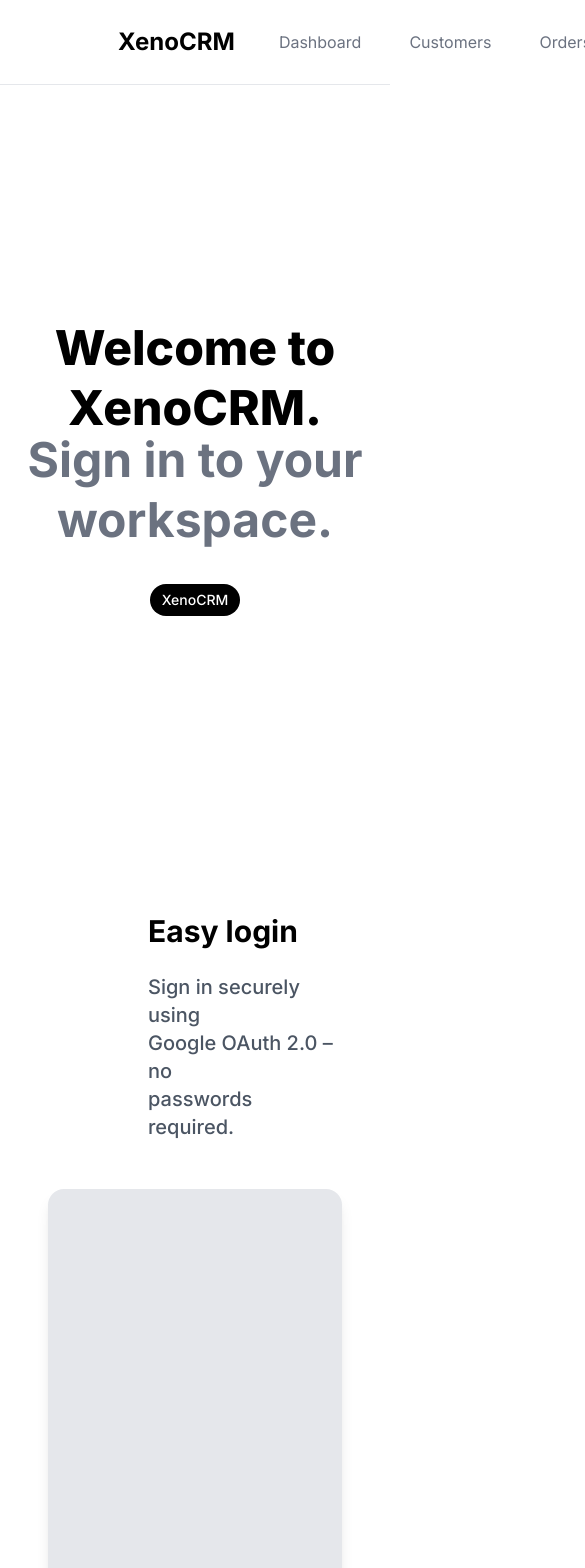
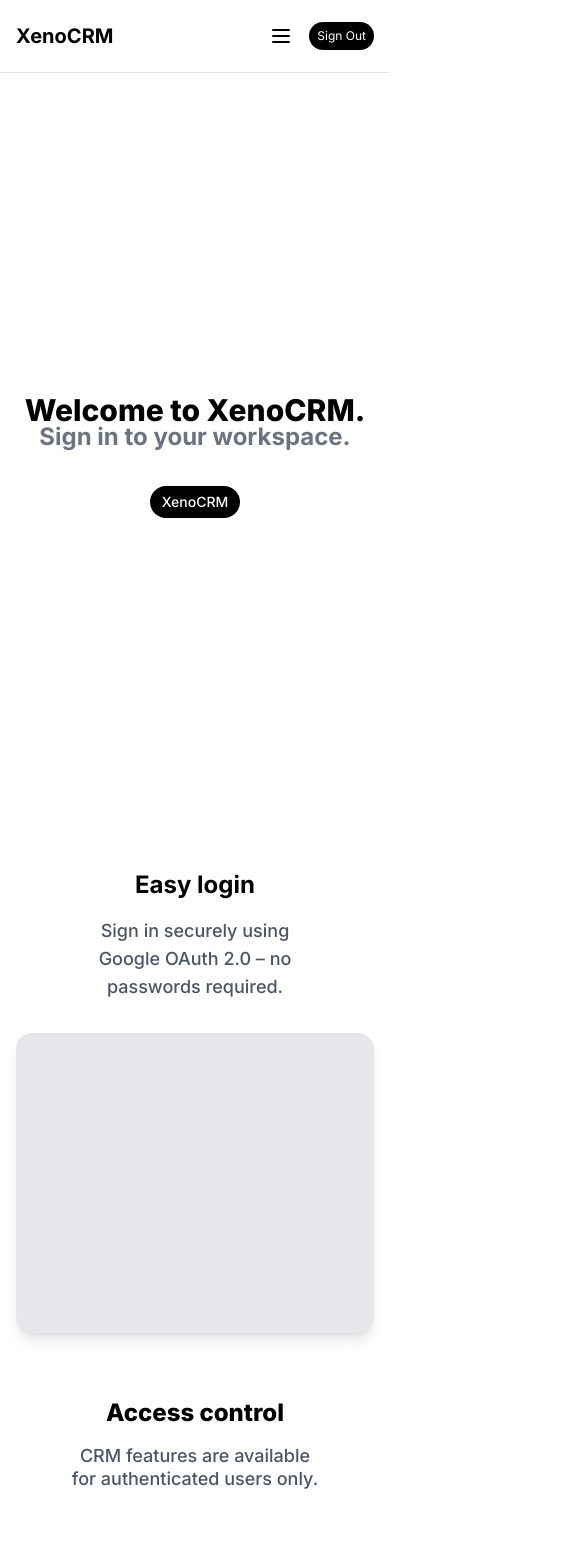
Before and after one commit to RoshanAlawe07/mini-crm-platform, a Next.js app in the folder frontend/: page / in a window 390 px wide. Shown: the top 1568 px of the page, 585 px wide, since content can reach past the window. Built offline with nearby package versions, Linux system fonts and the light colour scheme; sample sign-in values are in the browser's storage.

Commit message:
implement responsive design for mobile and desktop devices

```diff
--- a/frontend/app/page.tsx
+++ b/frontend/app/page.tsx
@@ -43,27 +43,35 @@ export default function Home() {
 
   return (
     <div className="min-h-screen bg-white">
-      <header className="flex items-center justify-between px-12 py-4 border-b border-gray-200">
-        <div className="flex items-center space-x-8" style={{marginLeft: '70px'}}>
-        <Link href="/" className="text-2xl font-bold text-black">XenoCRM</Link>
-       <nav className="flex space-x-6">
-         <Link href="/dashboard" className="text-gray-500 hover:text-gray-700 transition-colors duration-300 px-3 py-2 rounded-lg hover:bg-gray-100">
+      <header className="flex items-center justify-between px-4 sm:px-6 lg:px-12 py-4 border-b border-gray-200">
+        <div className="flex items-center space-x-2 sm:space-x-4 lg:space-x-8">
+          <Link href="/" className="text-xl sm:text-2xl font-bold text-black">XenoCRM</Link>
+          <nav className="hidden md:flex space-x-2 lg:space-x-6">
+            <Link href="/dashboard" className="text-gray-500 hover:text-gray-700 transition-colors duration-300 px-2 lg:px-3 py-2 rounded-lg hover:bg-gray-100 text-sm lg:text-base">
               Dashboard
             </Link>
-         <Link href="/customers" className="text-gray-500 hover:text-blue-600 transition-colors duration-300 px-3 py-2 rounded-lg hover:bg-blue-100">
+            <Link href="/customers" className="text-gray-500 hover:text-blue-600 transition-colors duration-300 px-2 lg:px-3 py-2 rounded-lg hover:bg-blue-100 text-sm lg:text-base">
               Customers
             </Link>
-         <Link href="/orders" className="text-gray-500 hover:text-green-600 transition-colors duration-300 px-3 py-2 rounded-lg hover:bg-green-100">
+            <Link href="/orders" className="text-gray-500 hover:text-green-600 transition-colors duration-300 px-2 lg:px-3 py-2 rounded-lg hover:bg-green-100 text-sm lg:text-base">
               Orders
             </Link>
-         <Link href="/campaigns" className="text-gray-500 hover:text-purple-600 transition-colors duration-300 px-3 py-2 rounded-lg hover:bg-purple-100">
+            <Link href="/campaigns" className="text-gray-500 hover:text-purple-600 transition-colors duration-300 px-2 lg:px-3 py-2 rounded-lg hover:bg-purple-100 text-sm lg:text-base">
               Campaigns
             </Link>
-         <Link href="/segments" className="text-gray-500 hover:text-orange-600 transition-colors duration-300 px-3 py-2 rounded-lg hover:bg-orange-100">
+            <Link href="/segments" className="text-gray-500 hover:text-orange-600 transition-colors duration-300 px-2 lg:px-3 py-2 rounded-lg hover:bg-orange-100 text-sm lg:text-base">
               Segments
             </Link>
           </nav>
         </div>
+
+        <div className="flex items-center space-x-2">
+          {/* Mobile menu button */}
+          <button className="md:hidden p-2 rounded-lg hover:bg-gray-100 transition-colors">
+            <svg className="w-6 h-6" fill="none" stroke="currentColor" viewBox="0 0 24 24">
+              <path strokeLinecap="round" strokeLinejoin="round" strokeWidth={2} d="M4 6h16M4 12h16M4 18h16" />
+            </svg>
+          </button>
 
           <button
             onClick={() => {
@@ -72,19 +80,19 @@ export default function Home() {
               localStorage.removeItem('user');
               router.push('/signin');
             }}
-          className="bg-black text-white px-3 py-1.5 rounded-2xl hover:bg-gray-800 transition-colors text-sm"
-          style={{marginRight: '70px'}}
+            className="bg-black text-white px-2 sm:px-3 py-1.5 rounded-2xl hover:bg-gray-800 transition-colors text-xs sm:text-sm"
           >
             Sign Out
           </button>
+        </div>
       </header>
 
-      <main className="flex items-center justify-center min-h-[calc(100vh-80px)]">
-        <div className="text-center">
-          <h2 className="text-5xl font-extrabold text-black -mb-2 font-inter leading-tight">
+      <main className="flex items-center justify-center min-h-[calc(100vh-80px)] px-4 sm:px-6 lg:px-12">
+        <div className="text-center max-w-4xl mx-auto">
+          <h2 className="text-3xl sm:text-4xl lg:text-5xl font-extrabold text-black -mb-2 font-inter leading-tight">
             Welcome to XenoCRM.
           </h2>
-          <p className="text-5xl text-gray-500 mb-6 font-inter leading-tight font-bold">
+          <p className="text-2xl sm:text-3xl lg:text-5xl text-gray-500 mb-6 font-inter leading-tight font-bold">
             Sign in to your workspace.
           </p>
 
@@ -94,14 +102,14 @@ export default function Home() {
         </div>
       </main>
 
-      <section className="py-16 px-12">
+      <section className="py-8 sm:py-12 lg:py-16 px-4 sm:px-6 lg:px-12">
         <div className="max-w-6xl mx-auto">
-          <div className="grid grid-cols-1 lg:grid-cols-2 gap-12 items-center">
-            <div className="space-y-6" style={{marginLeft: '100px'}}>
-              <h3 className="text-3xl font-bold text-black">
+          <div className="grid grid-cols-1 lg:grid-cols-2 gap-8 lg:gap-12 items-center">
+            <div className="space-y-4 lg:space-y-6 text-center lg:text-left">
+              <h3 className="text-2xl sm:text-3xl font-bold text-black">
                 Easy login
               </h3>
-              <p className="text-xl text-gray-600 font-medium">
+              <p className="text-lg sm:text-xl text-gray-600 font-medium">
                 Sign in securely using<br />
                 Google OAuth 2.0 – no<br />
                 passwords required.
@@ -109,24 +117,24 @@ export default function Home() {
             </div>
 
             <div className="flex justify-center">
-              <div className="w-[600px] h-[500px] bg-gray-200 rounded-2xl shadow-lg"></div>
+              <div className="w-full max-w-[400px] sm:max-w-[500px] lg:max-w-[600px] h-[300px] sm:h-[400px] lg:h-[500px] bg-gray-200 rounded-2xl shadow-lg"></div>
             </div>
           </div>
         </div>
       </section>
 
-      <section className="py-16 px-12">
+      <section className="py-8 sm:py-12 lg:py-16 px-4 sm:px-6 lg:px-12">
         <div className="max-w-7xl mx-auto">
-          <div className="flex items-center">
-            <div className="flex justify-center" style={{marginTop: '-100px', marginLeft: '50px'}}>
-              <div className="bg-gray-200 rounded-2xl shadow-lg" style={{width: '550px', height: '500px'}}></div>
+          <div className="flex flex-col lg:flex-row items-center gap-8 lg:gap-12">
+            <div className="flex justify-center order-2 lg:order-1">
+              <div className="w-full max-w-[400px] sm:max-w-[500px] lg:max-w-[550px] h-[300px] sm:h-[400px] lg:h-[500px] bg-gray-200 rounded-2xl shadow-lg"></div>
             </div>
 
-            <div className="space-y-6 text-left" style={{marginLeft: '150px', width: '400px'}}>
-              <h3 className="text-3xl font-extrabold text-black">
+            <div className="space-y-4 lg:space-y-6 text-center lg:text-left order-1 lg:order-2 max-w-lg">
+              <h3 className="text-2xl sm:text-3xl font-extrabold text-black">
                 Access control
               </h3>
-              <p className="text-xl text-gray-600 font-medium leading-tight">
+              <p className="text-lg sm:text-xl text-gray-600 font-medium leading-tight">
                 CRM features are available<br />
                 for authenticated users only.
               </p>
@@ -135,120 +143,120 @@ export default function Home() {
         </div>
       </section>
 
-      <section className="py-16 px-12">
+      <section className="py-8 sm:py-12 lg:py-16 px-4 sm:px-6 lg:px-12">
         <div className="max-w-7xl mx-auto">
-          <div className="flex items-center">
-            <div className="space-y-6" style={{width: '400px', marginLeft: '150px'}}>
-              <h3 className="text-3xl font-bold text-black">
+          <div className="flex flex-col lg:flex-row items-center gap-8 lg:gap-12">
+            <div className="space-y-4 lg:space-y-6 text-center lg:text-left order-1 max-w-lg">
+              <h3 className="text-2xl sm:text-3xl font-bold text-black">
                 Quick support
               </h3>
-              <p className="text-xl text-gray-600 font-medium">
+              <p className="text-lg sm:text-xl text-gray-600 font-medium">
                 Reach out to our support team<br />
                 right from the dashboard.
               </p>
             </div>
 
-            <div className="flex justify-center" style={{marginTop: '-100px', marginLeft: '260px'}}>
-              <div className="w-[570px] h-[500px] bg-gray-200 rounded-2xl shadow-lg"></div>
+            <div className="flex justify-center order-2">
+              <div className="w-full max-w-[400px] sm:max-w-[500px] lg:max-w-[570px] h-[300px] sm:h-[400px] lg:h-[500px] bg-gray-200 rounded-2xl shadow-lg"></div>
             </div>
           </div>
         </div>
       </section>
 
-      <section className="py-16 px-12">
+      <section className="py-8 sm:py-12 lg:py-16 px-4 sm:px-6 lg:px-12">
         <div className="max-w-7xl mx-auto">
-          <div className="flex justify-center gap-6" style={{marginTop: '50px'}}>
-            <Link href="/customers" className="w-96 h-[30rem] bg-gray-200 rounded-2xl shadow-lg flex flex-col items-center justify-end py-8 transition-all duration-300 hover:bg-blue-100 hover:shadow-2xl hover:scale-105 hover:-translate-y-2 cursor-pointer group">
+          <div className="grid grid-cols-1 sm:grid-cols-2 lg:grid-cols-4 gap-4 sm:gap-6">
+            <Link href="/customers" className="w-full h-[20rem] sm:h-[25rem] lg:h-[30rem] bg-gray-200 rounded-2xl shadow-lg flex flex-col items-center justify-end py-6 sm:py-8 transition-all duration-300 hover:bg-blue-100 hover:shadow-2xl hover:scale-105 hover:-translate-y-2 cursor-pointer group">
               <div className="text-center space-y-2">
-                <p className="text-sm text-gray-500 font-normal group-hover:text-blue-600 transition-colors duration-300">Summary</p>
-                <p className="text-xl font-bold text-black group-hover:text-blue-800 transition-colors duration-300">Customers</p>
+                <p className="text-xs sm:text-sm text-gray-500 font-normal group-hover:text-blue-600 transition-colors duration-300">Summary</p>
+                <p className="text-lg sm:text-xl font-bold text-black group-hover:text-blue-800 transition-colors duration-300">Customers</p>
               </div>
             </Link>
 
-            <Link href="/orders" className="w-96 h-[30rem] bg-gray-200 rounded-2xl shadow-lg flex flex-col items-center justify-end py-8 transition-all duration-300 hover:bg-green-100 hover:shadow-2xl hover:scale-105 hover:-translate-y-2 cursor-pointer group">
+            <Link href="/orders" className="w-full h-[20rem] sm:h-[25rem] lg:h-[30rem] bg-gray-200 rounded-2xl shadow-lg flex flex-col items-center justify-end py-6 sm:py-8 transition-all duration-300 hover:bg-green-100 hover:shadow-2xl hover:scale-105 hover:-translate-y-2 cursor-pointer group">
               <div className="text-center space-y-2">
-                <p className="text-sm text-gray-500 font-normal group-hover:text-green-600 transition-colors duration-300">Insights</p>
-                <p className="text-xl font-bold text-black group-hover:text-green-800 transition-colors duration-300">Orders</p>
+                <p className="text-xs sm:text-sm text-gray-500 font-normal group-hover:text-green-600 transition-colors duration-300">Insights</p>
+                <p className="text-lg sm:text-xl font-bold text-black group-hover:text-green-800 transition-colors duration-300">Orders</p>
               </div>
             </Link>
 
-            <Link href="/campaigns" className="w-96 h-[30rem] bg-gray-200 rounded-2xl shadow-lg flex flex-col items-center justify-end py-8 transition-all duration-300 hover:bg-purple-100 hover:shadow-2xl hover:scale-105 hover:-translate-y-2 cursor-pointer group">
+            <Link href="/campaigns" className="w-full h-[20rem] sm:h-[25rem] lg:h-[30rem] bg-gray-200 rounded-2xl shadow-lg flex flex-col items-center justify-end py-6 sm:py-8 transition-all duration-300 hover:bg-purple-100 hover:shadow-2xl hover:scale-105 hover:-translate-y-2 cursor-pointer group">
               <div className="text-center space-y-2">
-                <p className="text-sm text-gray-500 font-normal group-hover:text-purple-600 transition-colors duration-300">Automation</p>
-                <p className="text-xl font-bold text-black group-hover:text-purple-800 transition-colors duration-300">Campaigns</p>
+                <p className="text-xs sm:text-sm text-gray-500 font-normal group-hover:text-purple-600 transition-colors duration-300">Automation</p>
+                <p className="text-lg sm:text-xl font-bold text-black group-hover:text-purple-800 transition-colors duration-300">Campaigns</p>
               </div>
             </Link>
 
-            <Link href="/segments" className="w-96 h-[30rem] bg-gray-200 rounded-2xl shadow-lg flex flex-col items-center justify-end py-8 transition-all duration-300 hover:bg-orange-100 hover:shadow-2xl hover:scale-105 hover:-translate-y-2 cursor-pointer group">
+            <Link href="/segments" className="w-full h-[20rem] sm:h-[25rem] lg:h-[30rem] bg-gray-200 rounded-2xl shadow-lg flex flex-col items-center justify-end py-6 sm:py-8 transition-all duration-300 hover:bg-orange-100 hover:shadow-2xl hover:scale-105 hover:-translate-y-2 cursor-pointer group">
               <div className="text-center space-y-2">
-                <p className="text-sm text-gray-500 font-normal group-hover:text-orange-600 transition-colors duration-300">Segmentation</p>
-                <p className="text-xl font-bold text-black group-hover:text-orange-800 transition-colors duration-300">Segments</p>
+                <p className="text-xs sm:text-sm text-gray-500 font-normal group-hover:text-orange-600 transition-colors duration-300">Segmentation</p>
+                <p className="text-lg sm:text-xl font-bold text-black group-hover:text-orange-800 transition-colors duration-300">Segments</p>
               </div>
             </Link>
           </div>
         </div>
       </section>
 
-      <section className="py-20 px-12" style={{marginTop: '200px'}}>
+      <section className="py-12 sm:py-16 lg:py-20 px-4 sm:px-6 lg:px-12 mt-8 sm:mt-16 lg:mt-20">
         <div className="max-w-4xl mx-auto text-center">
-          <h2 className="text-4xl font-bold text-black mb-6">
+          <h2 className="text-2xl sm:text-3xl lg:text-4xl font-bold text-black mb-4 sm:mb-6">
             Ready to simplify your customer management?
           </h2>
-          <p className="text-2xl text-gray-500 mb-8 leading-snug font-medium">
+          <p className="text-lg sm:text-xl lg:text-2xl text-gray-500 mb-6 sm:mb-8 leading-snug font-medium">
             Experience the new era of<br />
             CRM, powered by AI-driven<br />
             segmentation and<br />
             communication.
           </p>
-          <button className="bg-black text-white px-8 py-1 rounded-full text-lg font-medium hover:bg-gray-800 transition-colors">
+          <button className="bg-black text-white px-6 sm:px-8 py-2 sm:py-1 rounded-full text-base sm:text-lg font-medium hover:bg-gray-800 transition-colors">
             Start Now
           </button>
         </div>
       </section>
 
-      <footer className="py-16 px-12 bg-white" style={{marginTop: '200px'}}>
+      <footer className="py-8 sm:py-12 lg:py-16 px-4 sm:px-6 lg:px-12 bg-white mt-8 sm:mt-16 lg:mt-20">
         <div className="max-w-7xl mx-auto">
-          <div className="flex items-start justify-between">
+          <div className="flex flex-col lg:flex-row items-start justify-between gap-8">
             <div className="flex items-center space-x-3">
-              <div className="w-8 h-8 bg-gray-300 rounded"></div>
-              <div className="w-8 h-8 bg-gray-300 rounded-full"></div>
-              <div className="w-0 h-0 border-l-[16px] border-r-[16px] border-b-[28px] border-l-transparent border-r-transparent border-b-gray-300"></div>
+              <div className="w-6 h-6 sm:w-8 sm:h-8 bg-gray-300 rounded"></div>
+              <div className="w-6 h-6 sm:w-8 sm:h-8 bg-gray-300 rounded-full"></div>
+              <div className="w-0 h-0 border-l-[12px] sm:border-l-[16px] border-r-[12px] sm:border-r-[16px] border-b-[20px] sm:border-b-[28px] border-l-transparent border-r-transparent border-b-gray-300"></div>
             </div>
 
-            <div className="flex space-x-16">
+            <div className="grid grid-cols-2 lg:grid-cols-4 gap-6 sm:gap-8 lg:gap-16 w-full lg:w-auto">
               <div className="space-y-3">
-                <h4 className="text-lg font-bold text-black">Platform</h4>
+                <h4 className="text-base sm:text-lg font-bold text-black">Platform</h4>
                 <div className="space-y-2">
-                  <p className="text-base text-gray-500">Dashboard</p>
-                  <p className="text-base text-gray-500">Customers</p>
-                  <p className="text-base text-gray-500">Campaigns</p>
+                  <p className="text-sm sm:text-base text-gray-500">Dashboard</p>
+                  <p className="text-sm sm:text-base text-gray-500">Customers</p>
+                  <p className="text-sm sm:text-base text-gray-500">Campaigns</p>
                 </div>
               </div>
 
               <div className="space-y-3">
-                <h4 className="text-lg font-bold text-black">Features</h4>
+                <h4 className="text-base sm:text-lg font-bold text-black">Features</h4>
                 <div className="space-y-2">
-                  <p className="text-base text-gray-500">Segmentation</p>
-                  <p className="text-base text-gray-500">Orders</p>
-                  <p className="text-base text-gray-500">AI Tools</p>
+                  <p className="text-sm sm:text-base text-gray-500">Segmentation</p>
+                  <p className="text-sm sm:text-base text-gray-500">Orders</p>
+                  <p className="text-sm sm:text-base text-gray-500">AI Tools</p>
                 </div>
               </div>
 
               <div className="space-y-3">
-                <h4 className="text-lg font-bold text-black">Support</h4>
+                <h4 className="text-base sm:text-lg font-bold text-black">Support</h4>
                 <div className="space-y-2">
-                  <p className="text-base text-gray-500">FAQs</p>
-                  <p className="text-base text-gray-500">Contact</p>
-                  <p className="text-base text-gray-500">Docs</p>
+                  <p className="text-sm sm:text-base text-gray-500">FAQs</p>
+                  <p className="text-sm sm:text-base text-gray-500">Contact</p>
+                  <p className="text-sm sm:text-base text-gray-500">Docs</p>
                 </div>
               </div>
 
               <div className="space-y-3">
-                <h4 className="text-lg font-bold text-black">Company</h4>
+                <h4 className="text-base sm:text-lg font-bold text-black">Company</h4>
                 <div className="space-y-2">
-                  <p className="text-base text-gray-500">Terms</p>
-                  <p className="text-base text-gray-500">Privacy</p>
-                  <p className="text-base text-gray-500">Status</p>
+                  <p className="text-sm sm:text-base text-gray-500">Terms</p>
+                  <p className="text-sm sm:text-base text-gray-500">Privacy</p>
+                  <p className="text-sm sm:text-base text-gray-500">Status</p>
                 </div>
               </div>
             </div>
```
Also changed, not shown: frontend/app/campaigns/page.tsx (+37 -30 lines). Lines whose indentation alone changed are shown as unchanged.
